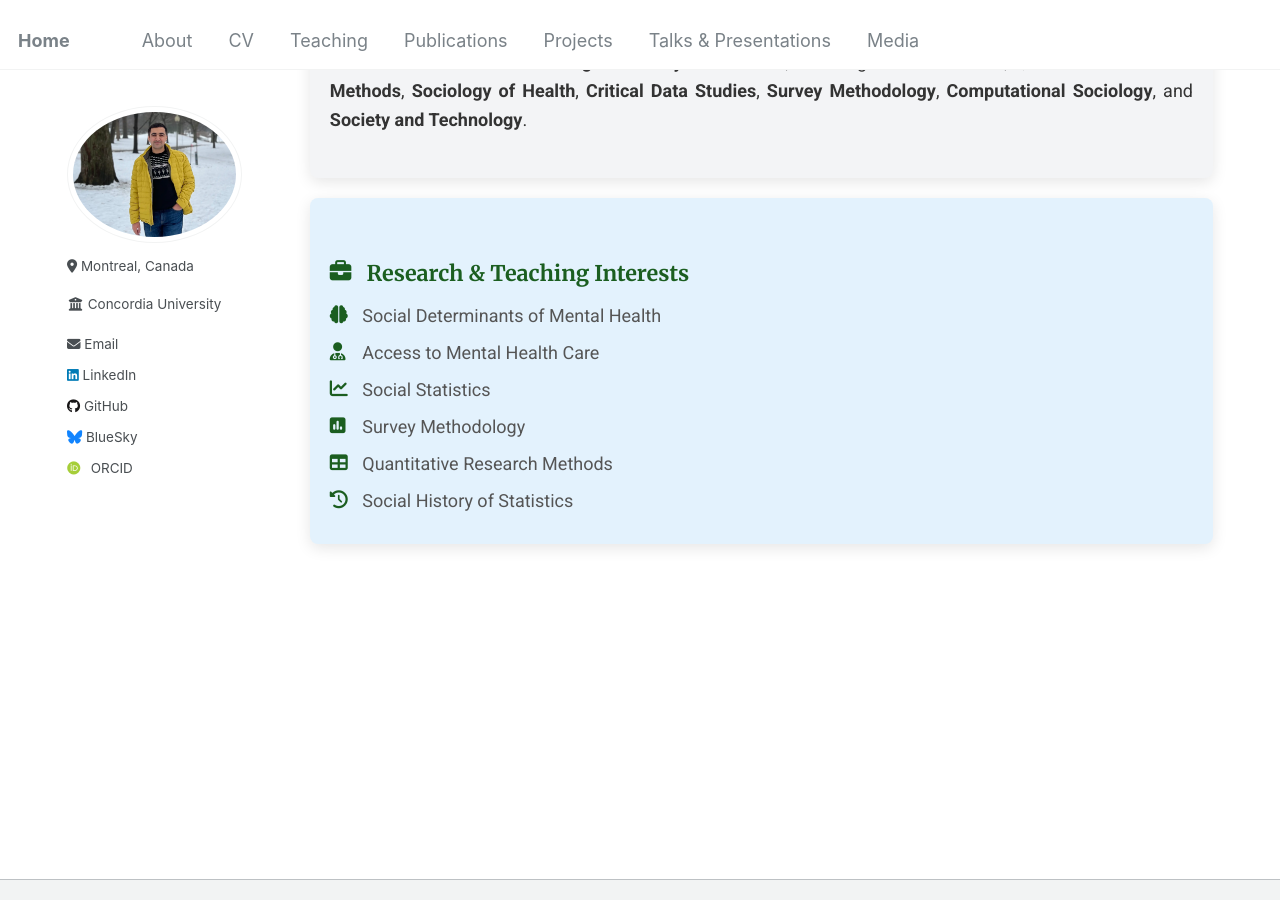
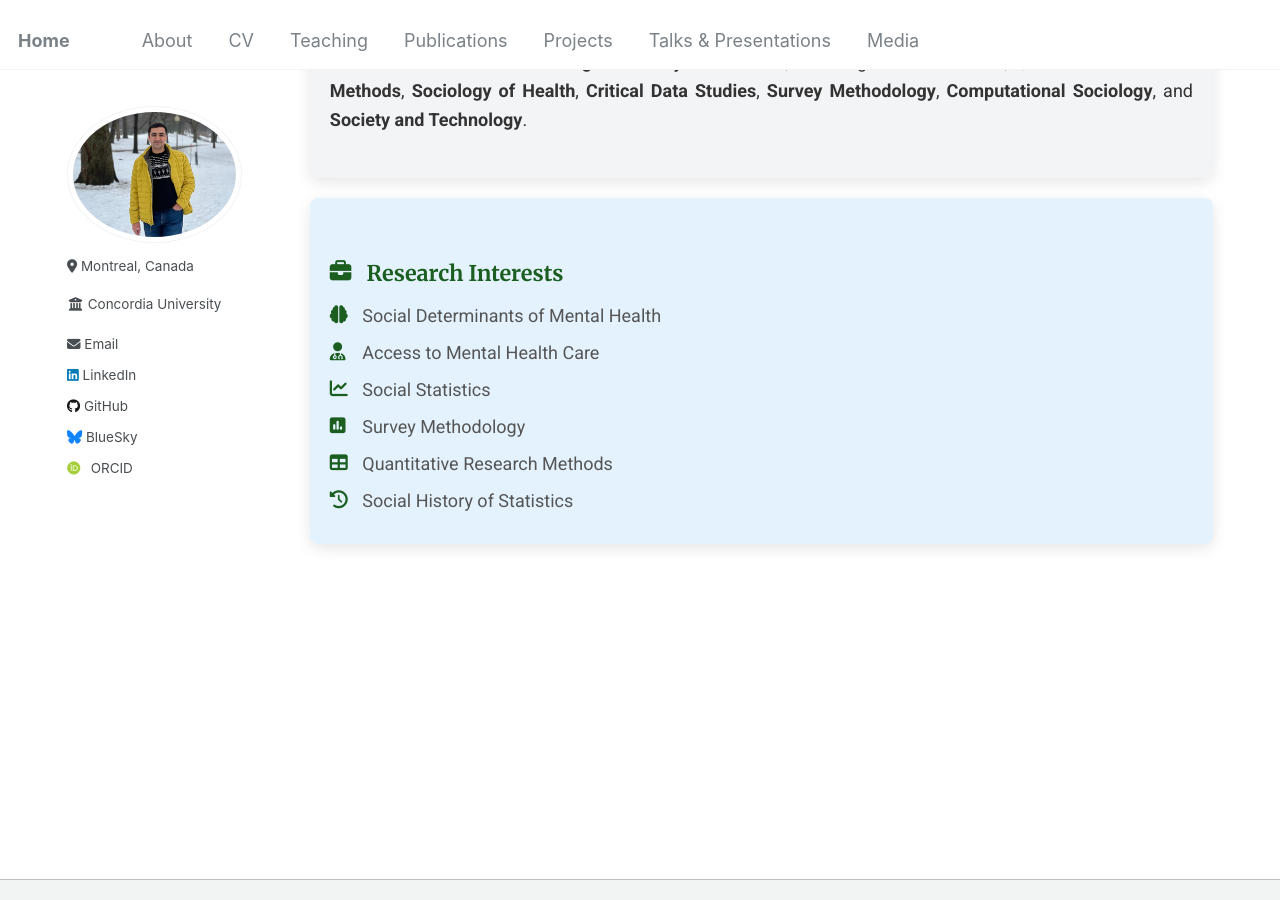
Before and after one commit to Mohsnmonji/mohsnmonji.github.io, a Jekyll site: the page built from about-me.md, in a window 1280 px wide and 900 px high, scrolled down 523 px. Built offline with Jekyll 4.4.1, drawn with Linux system fonts in a browser that asks for light colours; some web fonts are replaced.

Commit message:
Update about-me.md

```diff
--- a/about-me.md
+++ b/about-me.md
@@ -119,7 +119,7 @@ author_profile: true
 </div>
 
 <div class="card">
-  <h3><i class="fas fa-briefcase icon"></i> Research & Teaching Interests</h3>
+  <h3><i class="fas fa-briefcase icon"></i> Research Interests</h3>
   <ul>
     <li><i class="fas fa-brain icon"></i> Social Determinants of Mental Health</li>
     <li><i class="fas fa-user-md icon"></i> Access to Mental Health Care</li>
```
